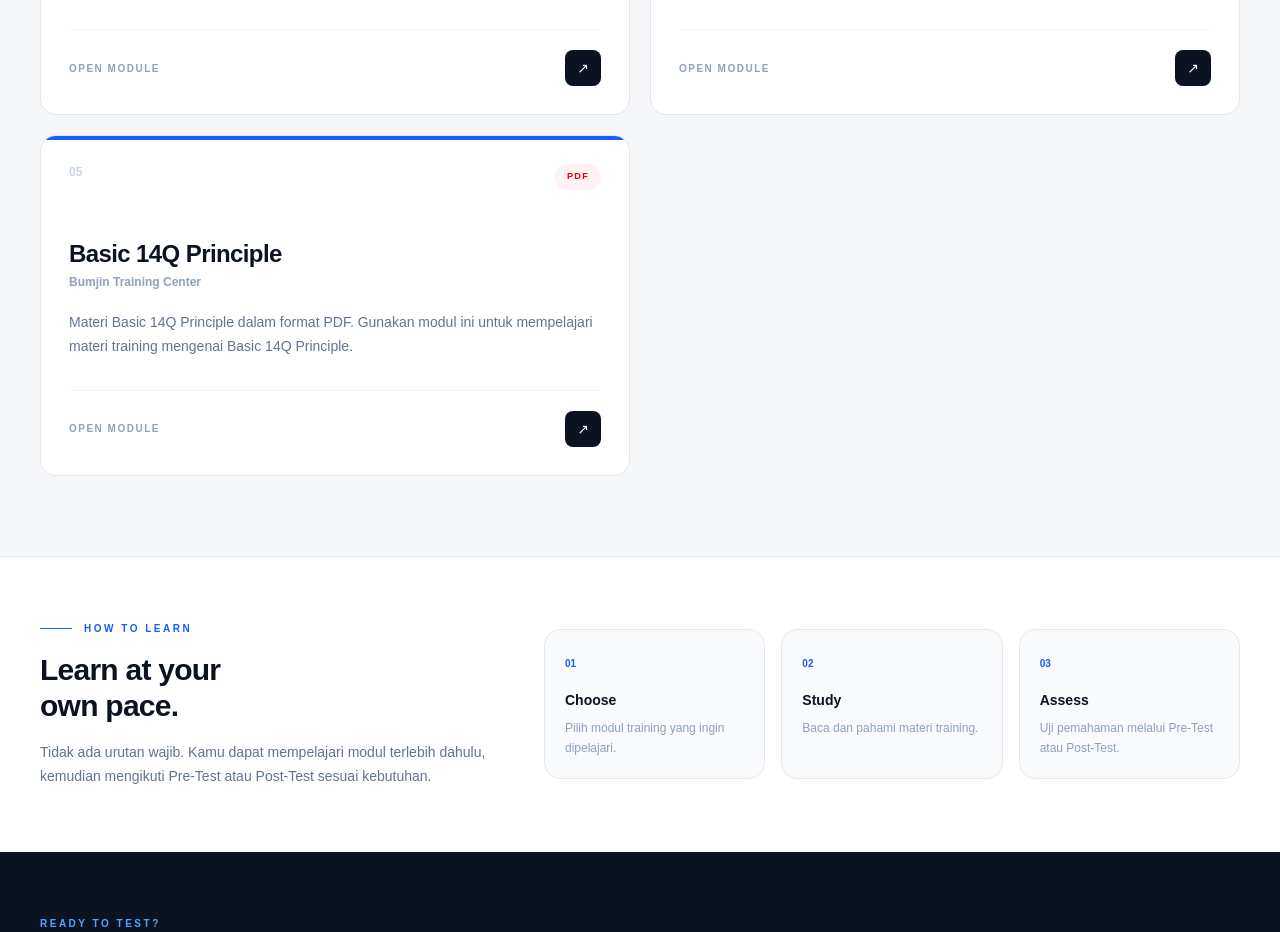
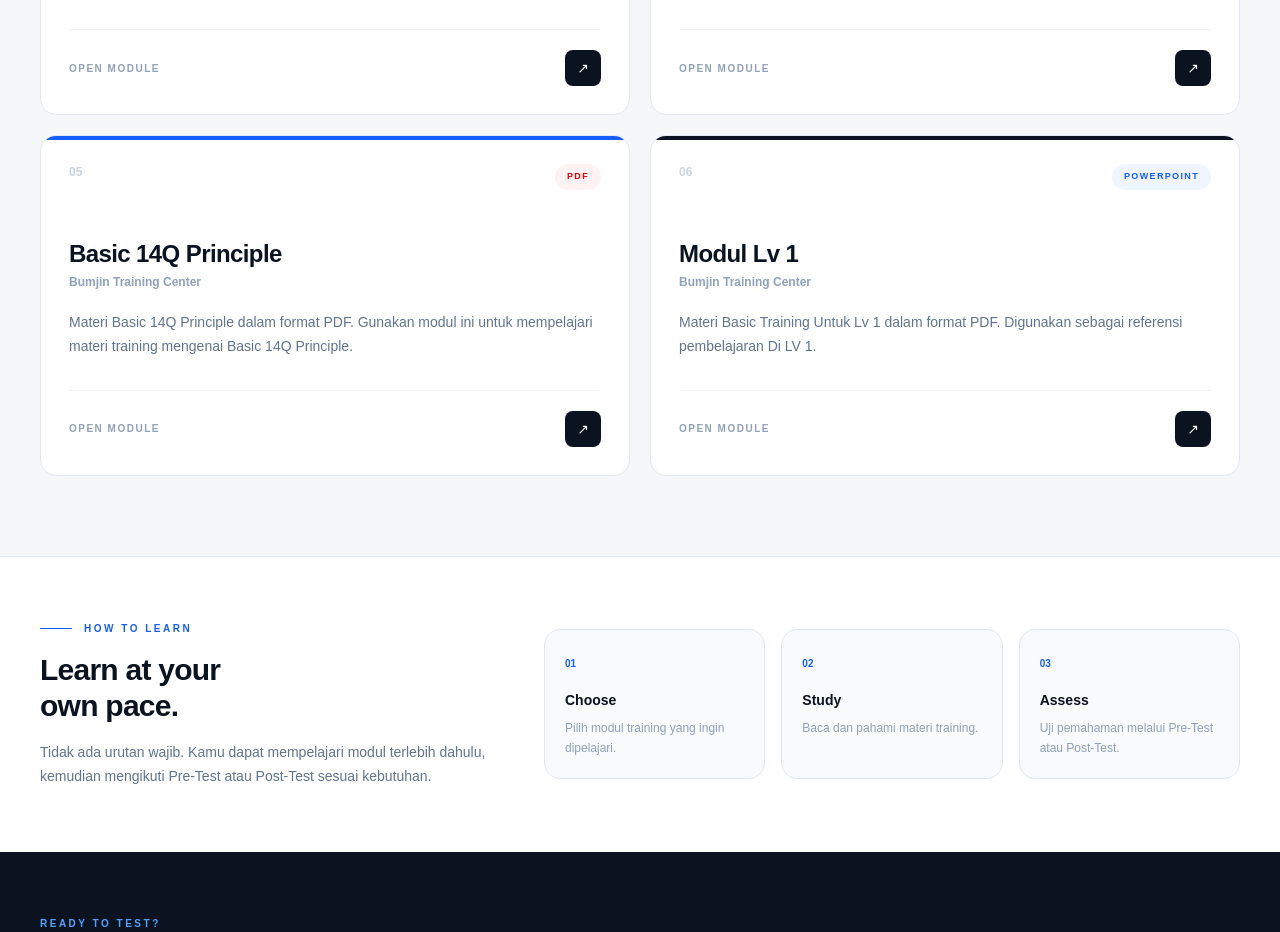
Before and after one commit to robysunjaya20/bei-quality-training, a Next.js app: page /modules in a window 1280 px wide. Shown: the part 1300-2232 px from the top of the page. Built offline with nearby package versions, Linux system fonts and the light colour scheme.

Commit message:
add modul lv1

```diff
--- a/src/app/modules/page.tsx
+++ b/src/app/modules/page.tsx
@@ -52,6 +52,16 @@ const modules = [
     type: "PDF",
     href: "https://docs.google.com/presentation/d/14s_5biQ6BMNgcQZtY2tLWAXJgK5ALfMd/edit?usp=sharing&ouid=106738956518567923854&rtpof=true&sd=true",
     accent: "blue",
+  },
+  {
+    number: "06",
+    title: "Modul Lv 1",
+    subtitle: "Bumjin Training Center",
+    description:
+      "Materi Basic Training Untuk Lv 1 dalam format PDF. Digunakan sebagai referensi pembelajaran Di LV 1.",
+    type: "POWERPOINT",
+    href: "https://docs.google.com/presentation/d/1HuHqeVXtchv_rRbncaZ8AFCU5-1akNG7/edit?usp=sharing&ouid=109910053988094453069&rtpof=true&sd=true",
+    accent: "dark",
   },
 
 ];
```
